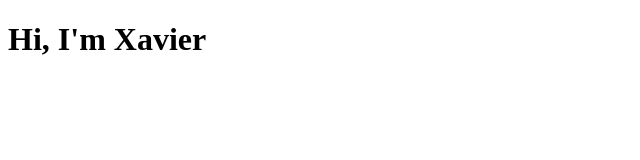
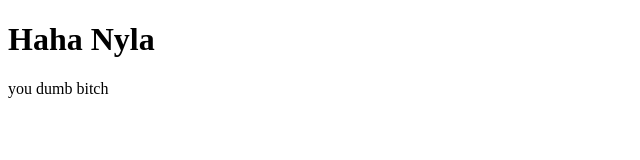
Before and after one commit to xavierhodges489/xavierhodges489.github.io, a plain HTML site: page index.html in a window 1280 px wide. Shown: the whole page, without its empty margins (0-640 px from the left). Drawn offline with Linux system fonts and the light colour scheme.

Commit message:
for nyla

```diff
--- a/index.html
+++ b/index.html
@@ -7,6 +7,7 @@
     <title>Xavier Hodges</title>
 </head>
 <body>
-    <h1>Hi, I'm Xavier</h1>
+    <h1>Haha Nyla</h1>
+    <p>you dumb bitch</p>
 </body>
 </html>
```
